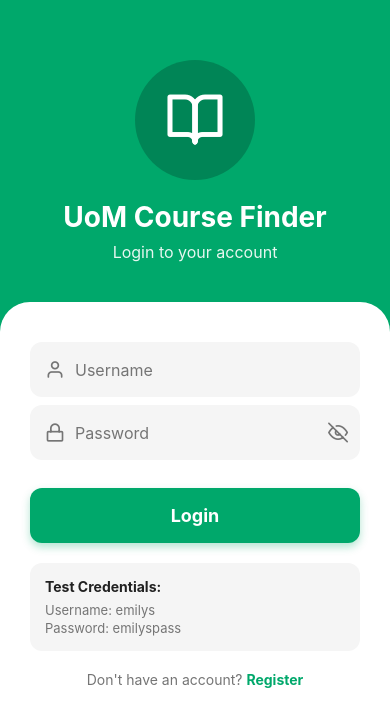
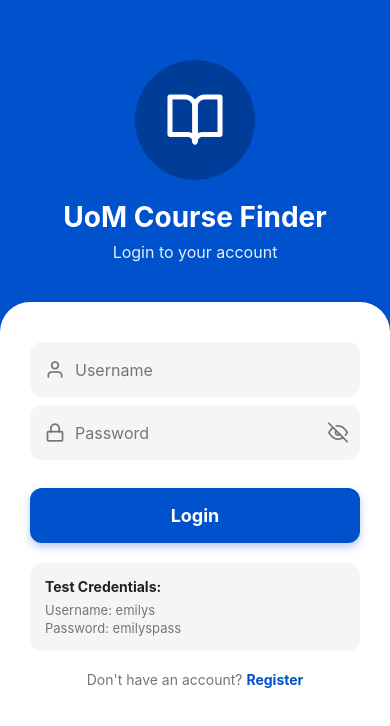
Before and after one commit to SanduniHewagama/UoMCourseFinder, a React Native app: screen /ProfileTab in a window 390 px wide. Shown: the top 726 px of the page. Built offline with nearby package versions, Linux system fonts and the light colour scheme.

Commit message:
Colour changes added

```diff
--- a/app/constants/colors.js
+++ b/app/constants/colors.js
@@ -1,9 +1,9 @@
 // app/constants/colors.js
 
 export const COLORS = {
-  primary: '#00A86B',      // Green
-  primaryDark: '#008556',  // Darker green
-  primaryLight: '#4CAF50', // Light green
+  primary: '#0052cc',      //
+  primaryDark: '#003d99',  // Darker
+  primaryLight: '#66a3ff', // Light
   white: '#FFFFFF',
   black: '#000000',
   gray: '#757575',
--- a/app/screens/profile/ProfileScreen.js
+++ b/app/screens/profile/ProfileScreen.js
@@ -313,7 +313,7 @@ const ProfileScreen = ({ navigation }) => {
           Version 1.0.0
         </Text>
         <Text style={[styles.footerText, darkMode && styles.darkFooterText]}>
-          Made with ❤️ for UoM
+          Made 224075K for UoM
         </Text>
       </View>
     </ScrollView>
@@ -335,7 +335,7 @@ const styles = StyleSheet.create({
     backgroundColor: COLORS.background || "#f5f5f5",
   },
   header: {
-    backgroundColor: COLORS.primary || "#4CAF50",
+    backgroundColor: COLORS.primary || "#13294aff",
     paddingTop: 40,
     paddingBottom: 30,
     paddingHorizontal: 20,
@@ -344,7 +344,7 @@ const styles = StyleSheet.create({
     borderBottomRightRadius: 30,
   },
   darkHeader: {
-    backgroundColor: "#2d5f3f",
+    backgroundColor: "#122f5cff",
   },
   avatarContainer: {
     position: "relative",
@@ -367,7 +367,7 @@ const styles = StyleSheet.create({
   avatarText: {
     fontSize: 36,
     fontWeight: "bold",
-    color: COLORS.primary || "#4CAF50",
+    color: COLORS.primary || "#13294aff",
   },
   darkAvatarText: {
     color: COLORS.white,
@@ -478,14 +478,14 @@ const styles = StyleSheet.create({
   iconContainer: {
     width: 40,
     height: 40,
-    borderRadius: 20,
+    borderRadius: 30,
     backgroundColor: COLORS.lightPrimary || "#E8F5E9",
     justifyContent: "center",
     alignItems: "center",
     marginRight: 15,
   },
   darkIconContainer: {
-    backgroundColor: "#3a5a4f",
+    backgroundColor: "#020a17ff",
   },
   menuItemText: {
     flex: 1,
```
